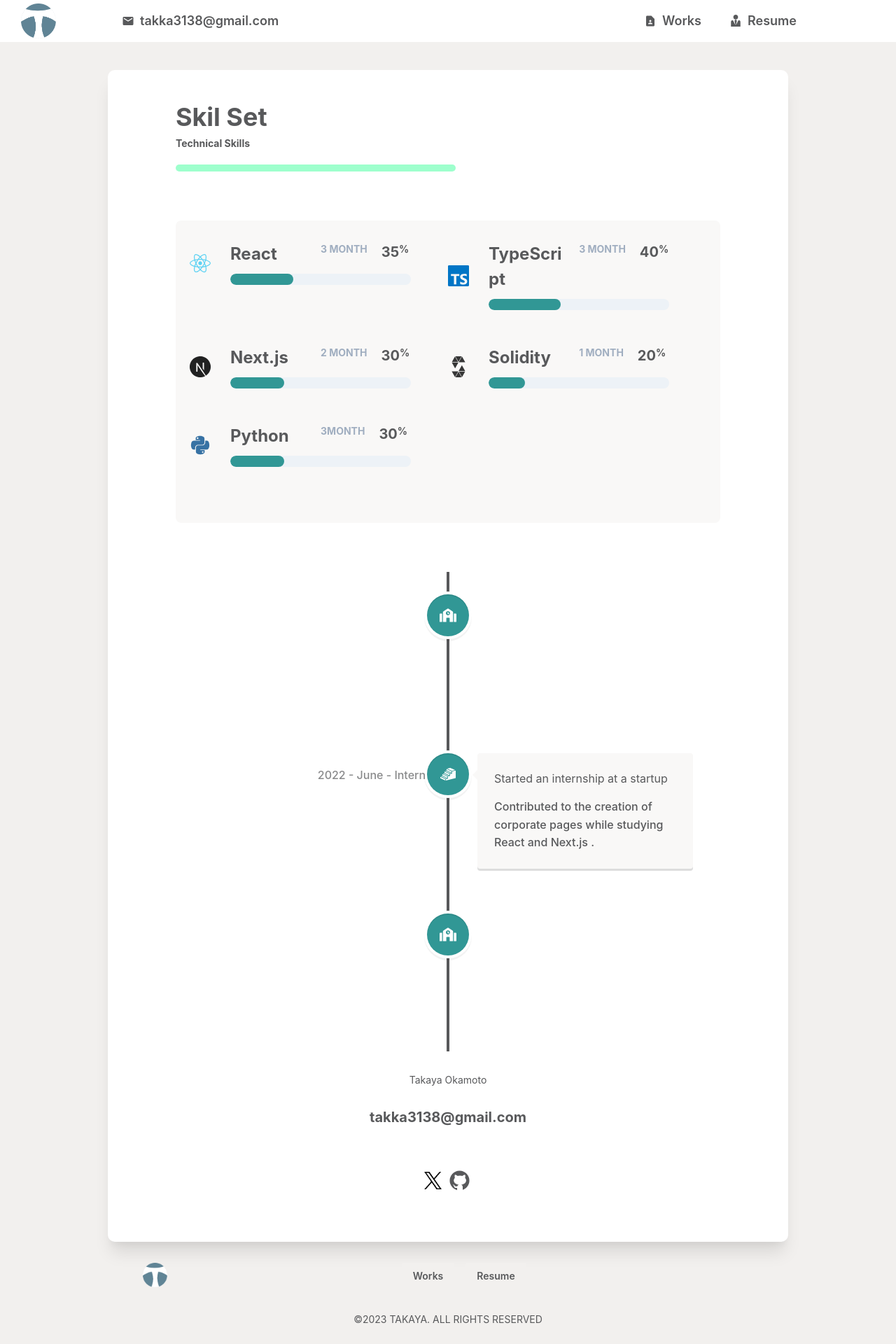
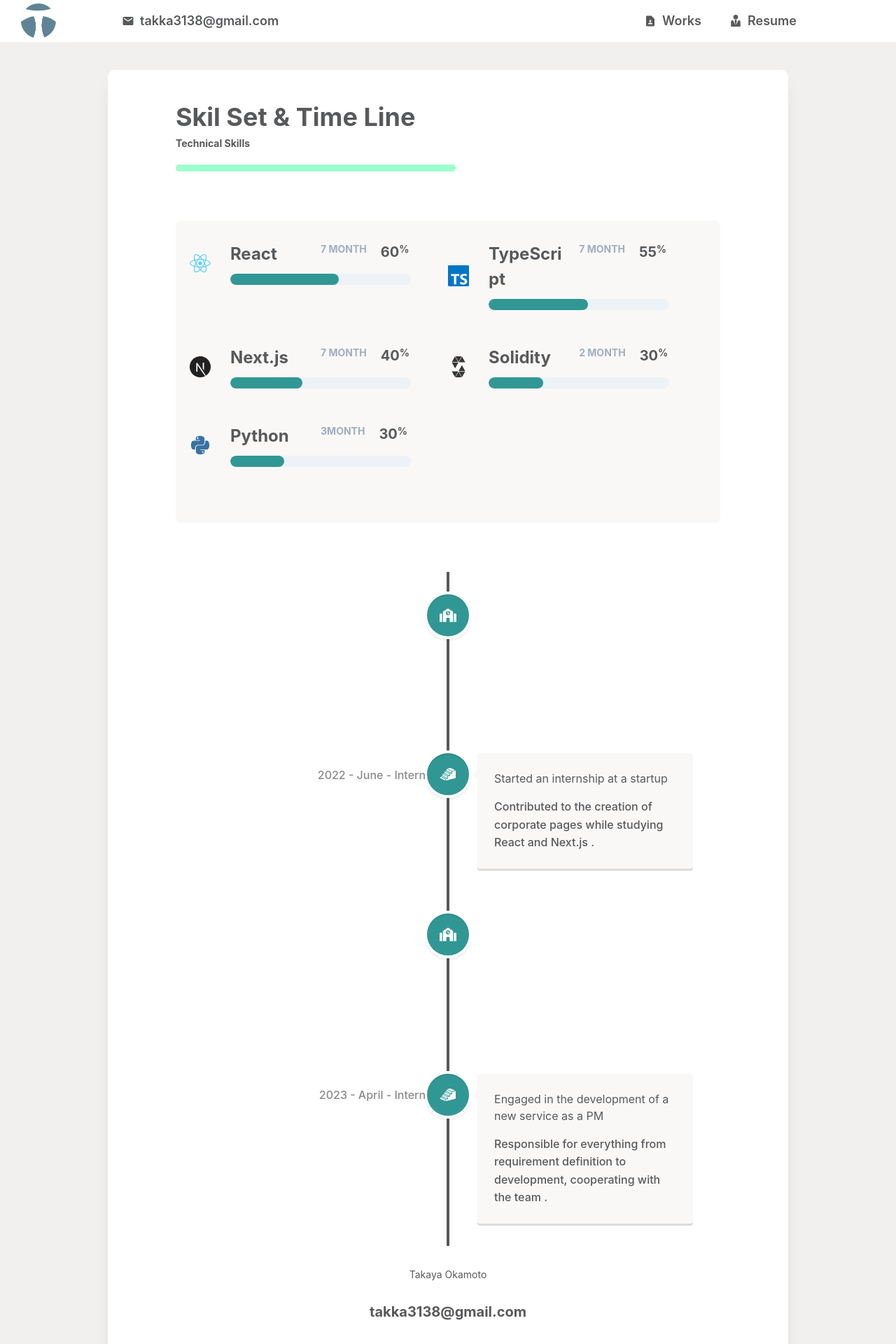
Before and after one commit to takaya-okamoto/okamoto-takaya.github.io, a Next.js app: page /resume in a window 1280 px wide. Shown: the top 1920 px of the page at 70% size. Built offline with nearby package versions, Linux system fonts and the light colour scheme.

Commit message:
update resume page

```diff
--- a/components/resumeArea/resumeComponent.tsx
+++ b/components/resumeArea/resumeComponent.tsx
@@ -1,17 +1,20 @@
-import { Text, Button, Box } from '@chakra-ui/react'
-import { Line } from '../../components/line/line'
-import { Tech } from '../../components/resumeArea/tech'
-import { TimeLine } from '../../components/resumeArea/timeLine'
+import { Text } from "@chakra-ui/react";
+import { Line } from "../../components/line/line";
+import { Tech } from "../../components/resumeArea/tech";
+import { TimeLine } from "../../components/resumeArea/timeLine";
 
-
-export function ResumeComponent() :JSX.Element {
+export function ResumeComponent(): JSX.Element {
   return (
     <>
-      <Text fontWeight="bold" fontSize="4xl" color="#58595b">Skil Set</Text>
-      <Text pb="20px" fontWeight="bold" fontSize="sm" color="#58595b">Technical Skills</Text>
+      <Text fontWeight="bold" fontSize="4xl" color="#58595b">
+        Skil Set & Time Line
+      </Text>
+      <Text pb="20px" fontWeight="bold" fontSize="sm" color="#58595b">
+        Technical Skills
+      </Text>
       <Line />
       <Tech />
       <TimeLine />
     </>
-  )
+  );
 }
--- a/components/resumeArea/techData.tsx
+++ b/components/resumeArea/techData.tsx
@@ -1,47 +1,47 @@
-import { FaReact, FaPython } from "react-icons/fa"
-import { SiTypescript, SiNextdotjs, SiSolidity } from "react-icons/si"
+import { FaReact, FaPython } from "react-icons/fa";
+import { SiTypescript, SiNextdotjs, SiSolidity } from "react-icons/si";
 
 export type techDatatype = {
-  icon: JSX.Element,
-  name: string,
-  progress: number,
-  learningPeriod: string,
-  color: string,
-  url: string
-}
+  icon: JSX.Element;
+  name: string;
+  progress: number;
+  learningPeriod: string;
+  color: string;
+  url: string;
+};
 
 export const techData: techDatatype[] = [
   {
     icon: <FaReact />,
     name: "React",
-    progress: 35,
-    learningPeriod: "3 MONTH",
+    progress: 60,
+    learningPeriod: "7 MONTH",
     color: "#5ED2F3",
-    url: "https://reactjs.org/"
+    url: "https://reactjs.org/",
   },
   {
     icon: <SiTypescript />,
     name: "TypeScript",
-    progress: 40,
-    learningPeriod: "3 MONTH",
+    progress: 55,
+    learningPeriod: "7 MONTH",
     color: "#0076C6",
-    url: "https://www.typescriptlang.org/"
+    url: "https://www.typescriptlang.org/",
   },
   {
     icon: <SiNextdotjs />,
     name: "Next.js",
-    progress: 30,
-    learningPeriod: "2 MONTH",
+    progress: 40,
+    learningPeriod: "7 MONTH",
     color: "#212121",
-    url: "https://nextjs.org/"
+    url: "https://nextjs.org/",
   },
   {
     icon: <SiSolidity />,
     name: "Solidity",
-    progress: 20,
-    learningPeriod: "1 MONTH",
+    progress: 30,
+    learningPeriod: "2 MONTH",
     color: "#363636",
-    url: "https://docs.soliditylang.org/en/v0.8.16/"
+    url: "https://docs.soliditylang.org/en/v0.8.16/",
   },
   {
     icon: <FaPython />,
@@ -49,6 +49,6 @@ export const techData: techDatatype[] = [
     progress: 30,
     learningPeriod: "3MONTH",
     color: "#3772A4",
-    url: "https://www.python.org/"
+    url: "https://www.python.org/",
   },
-]
+];
--- a/components/resumeArea/timeLine.tsx
+++ b/components/resumeArea/timeLine.tsx
@@ -1,12 +1,10 @@
-
 import {
   VerticalTimeline,
   VerticalTimelineElement,
 } from "react-vertical-timeline-component";
-import 'react-vertical-timeline-component/style.min.css';
-import { FaSchool } from 'react-icons/fa';
-import { Gi3DStairs } from 'react-icons/gi';
-
+import "react-vertical-timeline-component/style.min.css";
+import { FaSchool } from "react-icons/fa";
+import { Gi3DStairs } from "react-icons/gi";
 
 //https://stephane-monnot.github.io/react-vertical-timeline/#/ を使用
 
@@ -23,7 +21,7 @@ export function TimeLine(): JSX.Element {
       >
         <h3>I stepped into the world of the Internet</h3>
         <p>
-        Entered the Faculty of Informatics at Kaishi professional university.
+          Entered the Faculty of Informatics at Kaishi professional university.
         </p>
       </VerticalTimelineElement>
 
@@ -37,7 +35,8 @@ export function TimeLine(): JSX.Element {
       >
         <h3>Started an internship at a startup</h3>
         <p>
-        Contributed to the creation of corporate pages while studying React and Next.js .
+          Contributed to the creation of corporate pages while studying React
+          and Next.js .
         </p>
       </VerticalTimelineElement>
 
@@ -51,10 +50,25 @@ export function TimeLine(): JSX.Element {
       >
         <h3>Creating a Portfolio</h3>
         <p>
-        Created my own portfolios to apply the knowledge I learned during my internship (this page).
+          Created my own portfolios to apply the knowledge I learned during my
+          internship (this page).
         </p>
       </VerticalTimelineElement>
 
+      <VerticalTimelineElement
+        className="vertical-timeline-element--work"
+        contentStyle={{ background: "#F9F8F7", color: "#58595b" }}
+        contentArrowStyle={{ borderRight: "7px solid #F9F8F7" }}
+        date="2023 - April - Intern"
+        iconStyle={{ background: "#319795", color: "#fff" }}
+        icon={<Gi3DStairs />}
+      >
+        <h3>Engaged in the development of a new service as a PM</h3>
+        <p>
+          Responsible for everything from requirement definition to development,
+          cooperating with the team .
+        </p>
+      </VerticalTimelineElement>
     </VerticalTimeline>
   );
 }
```
